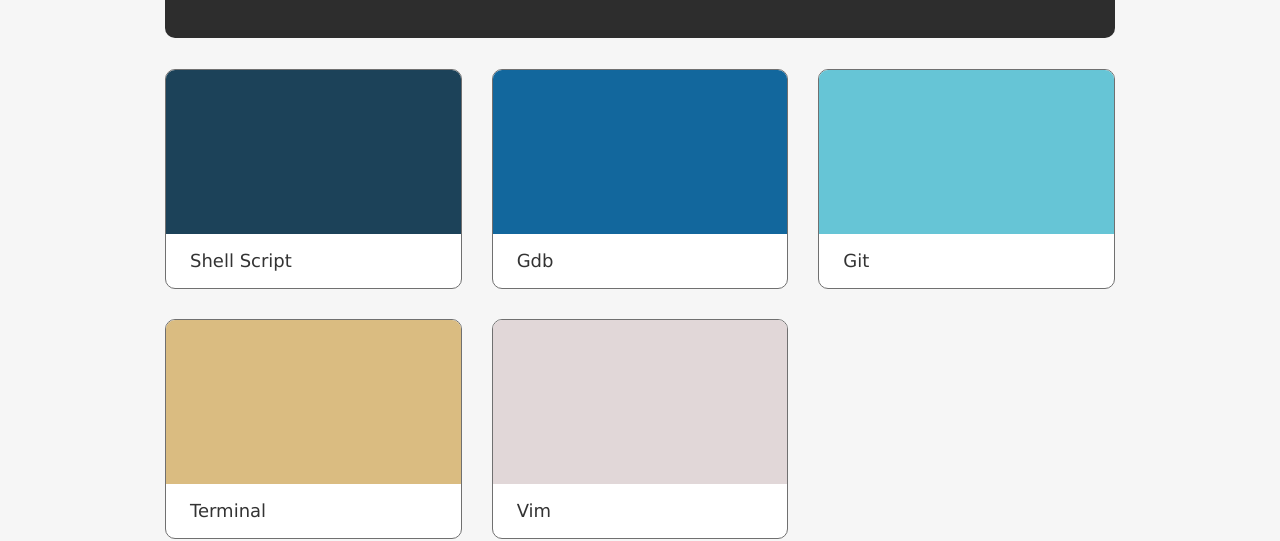
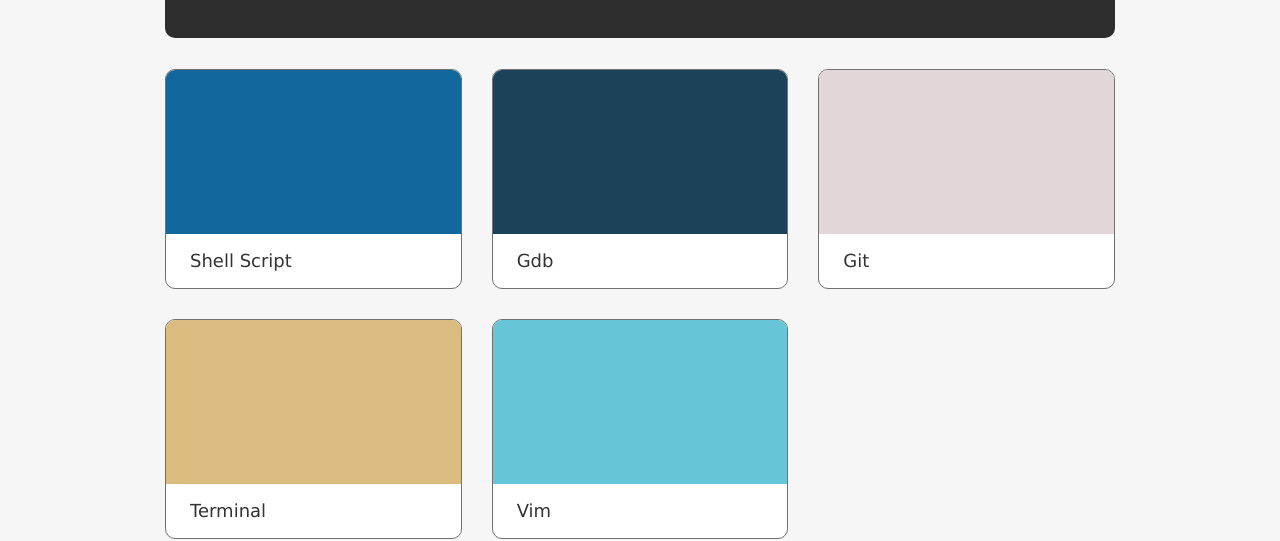
Before and after one commit to cs-ieee-ist/cs-essentials, a Next.js app: page / in a window 1280 px wide. Shown: the part 290-831 px from the top of the page. Built offline with nearby package versions, Linux system fonts and the light colour scheme; no server answers.

Commit message:
change home cards color order

```diff
--- a/styles/utils.module.css
+++ b/styles/utils.module.css
@@ -76,14 +76,14 @@
 }
 
 .backColor1 {
-  background-color: var(--primary-dark);
+  background-color: var(--primary);
 }
 
 .backColor2 {
-  background-color: var(--primary);
+  background-color: var(--primary-dark);
 }
 .backColor3 {
-  background-color: var(--primary-light);
+  background-color: var(--accent-light);
 }
 
 .backColor4 {
@@ -91,7 +91,7 @@
 }
 
 .backColor5 {
-  background-color: var(--accent-light);
+  background-color: var(--primary-light);
 }
 
 .backColor6 {
```
